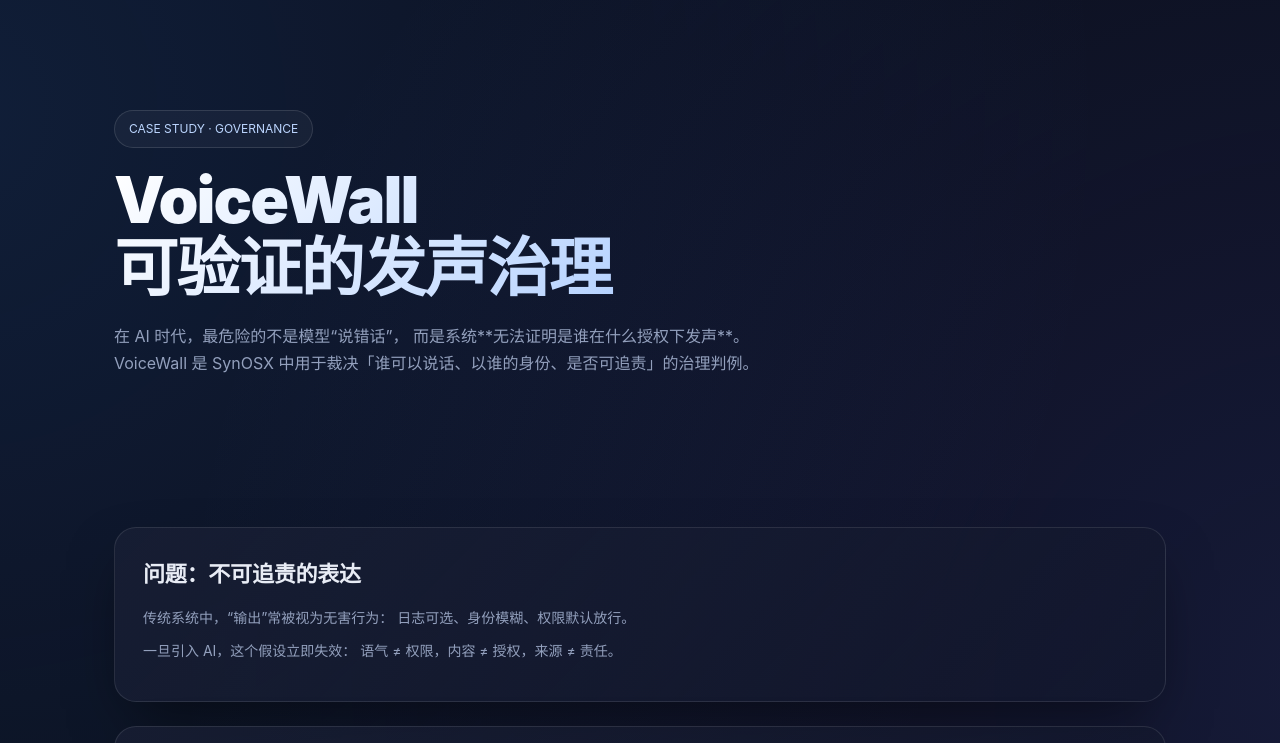
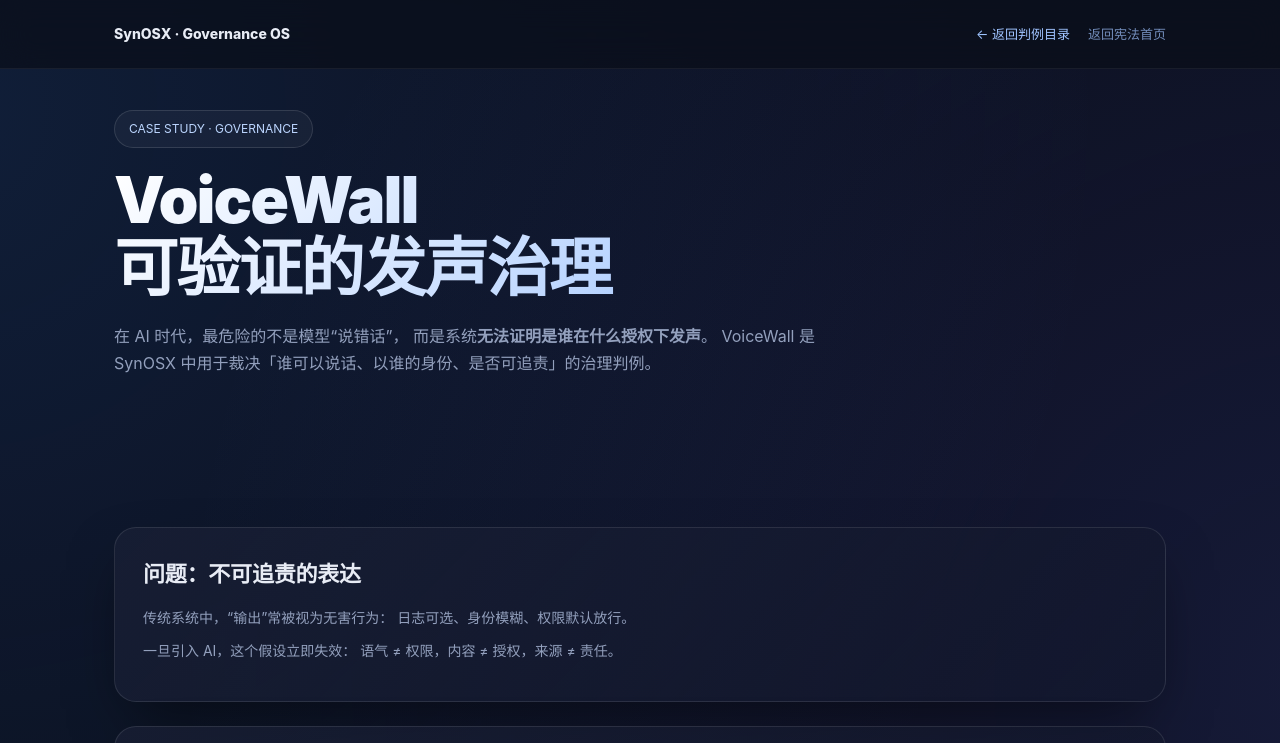
Before and after one commit to synorax-2025/synosx-syn, a plain HTML site: page case-voicewall.html in a window 1280 px wide. Shown: the top 743 px of the page. Drawn offline with Linux system fonts and the light colour scheme.

Commit message:
Add files via upload

```diff
--- a/case-voicewall.html
+++ b/case-voicewall.html
@@ -39,6 +39,40 @@
         radial-gradient(circle at 80% 70%, rgba(99,102,241,.14), transparent 55%);
       z-index: 0;
       pointer-events: none;
+    }
+
+    /* ===== Governance Nav ===== */
+    nav {
+      position: fixed;
+      top: 0; left: 0; right: 0;
+      z-index: 100;
+      backdrop-filter: blur(16px);
+      background: rgba(10,14,26,0.72);
+      border-bottom: 1px solid rgba(255,255,255,0.06);
+    }
+    .nav-inner {
+      max-width: var(--max);
+      margin: 0 auto;
+      padding: 0 24px;
+      height: 68px;
+      display: flex;
+      align-items: center;
+      justify-content: space-between;
+    }
+    .nav-title {
+      font-weight: 800;
+      font-size: 14px;
+    }
+    .nav-links {
+      display: flex;
+      gap: 18px;
+      font-size: 13px;
+    }
+    .nav-links a {
+      color: #9fc3ff;
+    }
+    .nav-links a.secondary {
+      opacity: .7;
     }
 
     .container {
@@ -159,13 +193,24 @@
 <body>
 <div class="bg"></div>
 
+<!-- Governance Navigation -->
+<nav>
+  <div class="nav-inner">
+    <div class="nav-title">SynOSX · Governance OS</div>
+    <div class="nav-links">
+      <a href="cases.html">← 返回判例目录</a>
+      <a href="index.html" class="secondary">返回宪法首页</a>
+    </div>
+  </div>
+</nav>
+
 <header>
   <div class="container">
     <span class="kicker">CASE STUDY · GOVERNANCE</span>
     <h1>VoiceWall<br/>可验证的发声治理</h1>
     <p class="subtitle">
       在 AI 时代，最危险的不是模型“说错话”，
-      而是系统**无法证明是谁在什么授权下发声**。
+      而是系统<strong>无法证明是谁在什么授权下发声</strong>。
       VoiceWall 是 SynOSX 中用于裁决「谁可以说话、以谁的身份、是否可追责」的治理判例。
     </p>
   </div>
@@ -173,6 +218,7 @@
 
 <section>
   <div class="container">
+
     <div class="card">
       <h2>问题：不可追责的表达</h2>
       <p>
@@ -192,8 +238,8 @@
         它只裁决三件事：
       </p>
       <p>
-        1) 谁在发声
-        2) 以什么身份发声
+        1) 谁在发声<br/>
+        2) 以什么身份发声<br/>
         3) 是否可被追责
       </p>
     </div>
@@ -245,9 +291,10 @@ Audit: rc_2026-02-voicewall-0042
       </p>
       <p>
         这是 SynOSX 治理体系中的一个核心判例：
-        **表达本身，就是一种高风险行为。**
+        <strong>表达本身，就是一种高风险行为。</strong>
       </p>
     </div>
+
   </div>
 </section>
 
```
Also changed, not shown: case-video.html (+11 -1 lines), cases.html (+25 -11 lines), manifest.html (+2 -2 lines).
